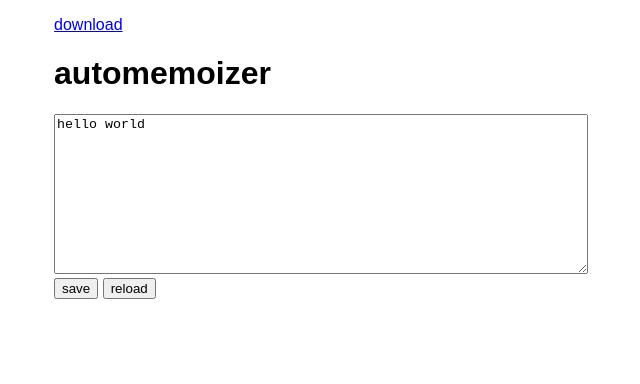
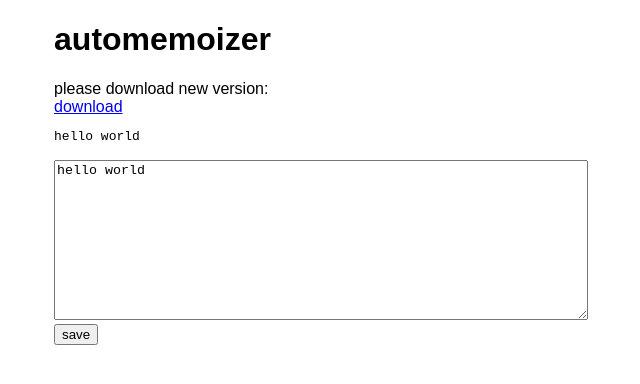
Before and after one commit to FND/automemo, a plain HTML site: page index.html in a window 1280 px wide. Both pictures are taken after a click on the button "save". Shown: the whole page, without its empty margins (319-959 px from the left). Drawn offline with Linux system fonts and the light colour scheme.

Commit message:
rewrote store handling, including UI considerations
NB: dropped support for local storage because it would greatly increase
    complexity, perhaps even risk data loss due to user confusion - this
    way we only ever have to deal with the respective file's own store
    and don't have to worry about synchronizing data sources

```diff
--- a/index.html
+++ b/index.html
@@ -25,131 +25,27 @@ textarea {
 	width: 100%;
 	min-height: 10rem;
 }
+
+form p:emtpy {
+	display: none;
+}
+
+form p a {
+	display: block;
+}
 	</style>
 </head>
 
 <body>
 	<h1>automemoizer</h1>
-	<textarea></textarea>
-	<button type="button" data-action="save">save</button>
-	<button type="button" data-action="reload">reload</button>
+	<form>
+		<p></p>
+		<textarea></textarea>
+		<button type="button">save</button>
+	</form>
 
 	<script type="text/plain" id="store">hello world</script>
-
-	<script>
-(function() {
-
-let TXT = document.querySelector("textarea");
-let BTN_SAVE = document.querySelector("button[data-action=save]");
-let BTN_LOAD = document.querySelector("button[data-action=reload]");
-
-async function init() {
-	let store = new Store();
-
-	await populate(store);
-
-	BTN_SAVE.addEventListener("click", async ev => {
-		let { body } = document;
-		let unlock = lock(body);
-		let { download } = await store.save(TXT.value);
-		unlock();
-
-		download.textContent = "download"; // XXX: hacky
-		body.insertBefore(download, body.firstChild); // FIXME: proper notification
-	});
-
-	BTN_LOAD.addEventListener("click", async ev => {
-		populate(store);
-	});
-}
-
-async function populate(store) {
-	let unlock = lock(document.body);
-	let { data, mismatch } = await store.load();
-	TXT.value = data;
-	unlock();
-}
-
-function lock(el) {
-	el.setAttribute("aria-busy", "true");
-	return () => void el.removeAttribute("aria-busy");
-}
-
-// TODO: support for IndexedDB
-// TODO: support for file-system API
-class Store {
-	constructor(key = document.location.toString(), doc = new Document()) {
-		this.key = key;
-		this.doc = doc;
-	}
-
-	async save(value) {
-		localStorage.setItem(this.key, value);
-		let { doc } = this;
-		doc.store = value;
-		return {
-			download: generateDownloadLink(null, doc.serialize())
-		};
-	}
-
-	async load() {
-		let data = localStorage.getItem(this.key)
-		let original = this.doc.store;
-		if(data === null) {
-			data = original;
-		} else if(data !== original) {
-			var stale = true;
-		}
-		return {
-			data,
-			// indicates mismatch between document and browser-bound data
-			stale: stale || false
-		}
-	}
-}
-
-class Document {
-	constructor(root = document.documentElement) {
-		let store = root.querySelector("#store");
-		let t = this.token = "MTU3ODY5MTY0Mzg2MDQ4NTU0Mzc0NzUxODEzODc2NDE1MzcxNzA5";
-
-		this.store = store.textContent;
-		store.textContent = t;
-		let doctype = new XMLSerializer().serializeToString(document.doctype);
-		this.template = [doctype, root.outerHTML].join("\n");
-	}
-
-	serialize() {
-		return this.template.replace(`>${this.token}<`, `>${this.store}<`);
-	}
-}
-
-// adapted from TiddlyWiki
-function generateDownloadLink(filename, html) {
-	if(!filename) {
-		let path = document.location.pathname;
-		let i = path.lastIndexOf("/") + 1;
-		filename = i ? decodeURIComponent(path.substr(i)) :
-				`${encodeURIComponent(document.title)}.html`;
-	}
-
-	try {
-		let blob = new Blob([html], { type: "text/html" });
-		var uri = URL.createObjectURL(blob);
-	} catch(err) { // XXX: obsolete?
-		uri = `data:text/html,${encodeURIComponent(html)}`;
-	}
-
-	let el = document.createElement("a");
-	el.setAttribute("download", filename);
-	el.setAttribute("href", uri);
-	return el;
-}
-
-init();
-
-}());
-	</script>
+	<script type="module" src="./src/index.js"></script>
 </body>
 
 </html>
--- /dev/null
+++ b/src/document.js
@@ -0,0 +1,69 @@
+import { encode } from "./html.js";
+
+let TOKEN = "MTU3ODY5MTY0Mzg2MDQ4NTU0Mzc0NzUxODEzODc2NDE1MzcxNzA5";
+if(encode(TOKEN) !== TOKEN) {
+	throw new Error(`invalid token: \`${TOKEN}\``);
+}
+
+export class Document {
+	constructor({ doc = document, store = "store" } = {}) {
+		this.file = null; // NB: populated from outside
+		this.page = doc;
+		if(store.substr) {
+			store = doc.getElementById(store);
+		}
+		if(!store.nodeType) {
+			throw new Error("invalid store element");
+		}
+
+		this.store = store.textContent;
+		store.textContent = TOKEN;
+		this._template = serializeDOM(doc);
+	}
+
+	async save(payload) {
+		if(!payload.substr) {
+			throw new Error("invalid payload: not a string");
+		}
+
+		this.store = payload;
+		let html = this.serialize();
+
+		let { file } = this;
+		if(!file) {
+			return {
+				strategy: "manual",
+				html
+			};
+		}
+
+		await file.write(html);
+		return {
+			strategy: "file",
+			filename: this.filename,
+			html
+		};
+	}
+
+	get filename() {
+		let { file } = this;
+		if(file) {
+			return file.name;
+		}
+
+		let { location, title } = this.page;
+		let path = location.pathname;
+		let i = path.lastIndexOf("/") + 1;
+		return i ? decodeURIComponent(path.substr(i)) :
+			`${encodeURIComponent(title)}.html`;
+	}
+
+	serialize() {
+		return this._template.replace(`>${TOKEN}<`, `>${encode(this.store)}<`);
+	}
+}
+
+function serializeDOM({ doctype, documentElement }) {
+	doctype = new XMLSerializer().serializeToString(doctype);
+	return [doctype, documentElement.outerHTML].join("\n");
+}
--- /dev/null
+++ b/src/fs.js
@@ -0,0 +1,28 @@
+let supported = !!window.showSaveFilePicker;
+
+export let TextFile = supported && class TextFile {
+	static async select(ext = ".txt") {
+		let fh = await window.showSaveFilePicker({
+			types: [{
+				accept: {
+					"text/plain": ext.pop ? ext : [ext]
+				}
+			}]
+		});
+		return new this(fh);
+	}
+
+	constructor(fh) {
+		this._fh = fh;
+	}
+
+	async write(content) {
+		let writable = await this._fh.createWritable();
+		await writable.write(content);
+		await writable.close();
+	}
+
+	get name() {
+		return this._fh.name;
+	}
+};
--- /dev/null
+++ b/src/html.js
@@ -0,0 +1,27 @@
+// adapted from TiddlyWiki <http://tiddlywiki.com>
+export function generateDownloadLink(label, filename, html) {
+	try {
+		let blob = new Blob([html], { type: "text/html" });
+		var uri = URL.createObjectURL(blob);
+	} catch(err) { // XXX: obsolete?
+		uri = `data:text/html,${encodeURIComponent(html)}`;
+	}
+
+	let el = document.createElement("a");
+	el.setAttribute("download", filename);
+	el.setAttribute("href", uri);
+	el.textContent = label;
+	return el;
+}
+
+// adapted from TiddlyWiki <http://tiddlywiki.com> and Python 3's `html` module
+export function encode(str, isAttribute) {
+	let res = str.replace(/&/g, "&amp;").
+		replace(/</g, "&lt;").
+		replace(/>/g, "&gt;");
+	if(isAttribute) {
+		return res.replace(/"/g, "&quot;").
+			replace(/'/g, "&#x27;");
+	}
+	return res;
+}
--- /dev/null
+++ b/src/index.js
@@ -0,0 +1,69 @@
+import { Document } from "./document.js";
+import { generateDownloadLink } from "./html.js";
+import { TextFile } from "./fs.js";
+
+let TXT = document.querySelector("textarea");
+let BTN = document.querySelector("button[type=button]");
+let BOX = document.querySelector("p");
+let DOC = new Document();
+
+TXT.value = DOC.store;
+BTN.addEventListener("click", onSave);
+
+async function onSave(ev) {
+	let unlock = lock(document.body);
+	await save(TXT.value);
+	unlock();
+}
+
+async function save(payload) {
+	await selectFile();
+	try {
+		var res = await DOC.save(payload);
+	} catch(err) {
+		BOX.textContent = err.message;
+		return;
+	}
+
+	switch(res.strategy) {
+	case "file":
+		BOX.textContent = `saved as \`${res.filename}\``;
+		break;
+	case "manual":
+		BOX.textContent = "please download new version:";
+		BOX.appendChild(makeLink(res.html));
+		break;
+	default:
+		BOX.textContent = "error: unexpected saving response";
+		break;
+	}
+
+	// DEBUG
+	let el = document.createElement("pre");
+	el.textContent = payload;
+	BOX.appendChild(el);
+}
+
+async function selectFile() {
+	if(DOC.file || !TextFile) {
+		return;
+	}
+
+	try {
+		DOC.file = await TextFile.select(".html");
+	} catch(err) {
+		if(err.name !== "AbortError") {
+			throw err;
+		}
+		// TODO: prevent repeat prompts?
+	}
+}
+
+function makeLink(html) {
+	return generateDownloadLink("download", DOC.filename, html);
+}
+
+function lock(el) {
+	el.setAttribute("aria-busy", "true");
+	return () => void el.removeAttribute("aria-busy");
+}
```
Also changed, not shown: 1 other file.
